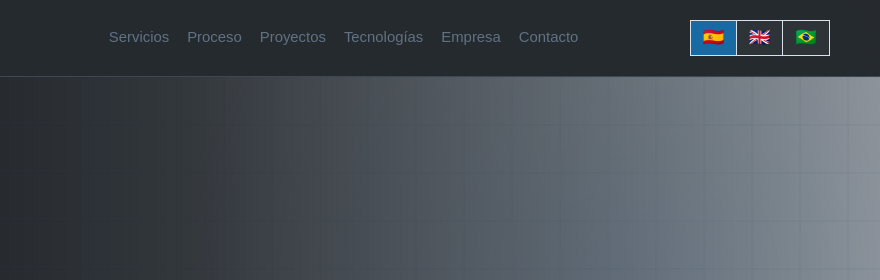
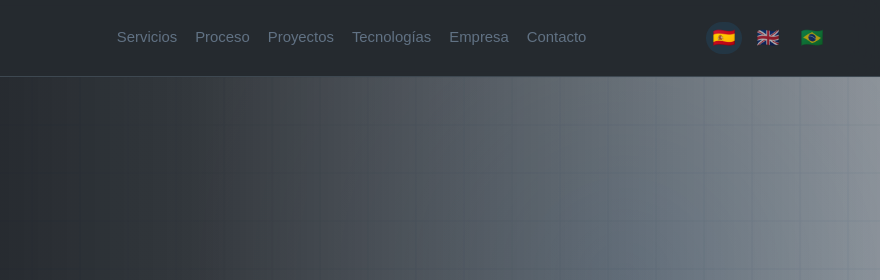
Before and after one commit to mapirenet/mapirenet-web, a plain HTML site: page index.html in a window 1280 px wide. Shown: the top 280 px of the page, 400-1280 px from the left. Drawn offline with Linux system fonts and the light colour scheme.

Commit message:
Suaviza selector visual de idiomas

```diff
--- a/styles.css
+++ b/styles.css
@@ -117,30 +117,31 @@ a {
 
 .language-switcher {
   display: inline-flex;
-  border: 1px solid var(--line);
-  background: rgba(255, 255, 255, 0.04);
+  align-items: center;
+  gap: 8px;
 }
 
 .lang-button {
-  min-width: 46px;
-  height: 34px;
+  width: 36px;
+  height: 32px;
   border: 0;
-  border-right: 1px solid var(--line);
   background: transparent;
-  color: var(--muted);
   cursor: pointer;
-  font-size: 1.08rem;
+  font-size: 1.16rem;
   line-height: 1;
-  font-weight: 700;
-}
-
-.lang-button:last-child {
-  border-right: 0;
+  opacity: 0.62;
+  border-radius: 999px;
+  transition: opacity 180ms ease, background 180ms ease, transform 180ms ease;
 }
 
 .lang-button.active {
-  background: var(--blue);
-  color: #ffffff;
+  background: rgba(30, 111, 168, 0.18);
+  opacity: 1;
+}
+
+.lang-button:hover {
+  opacity: 1;
+  transform: translateY(-1px);
 }
 
 .menu-toggle {
```
